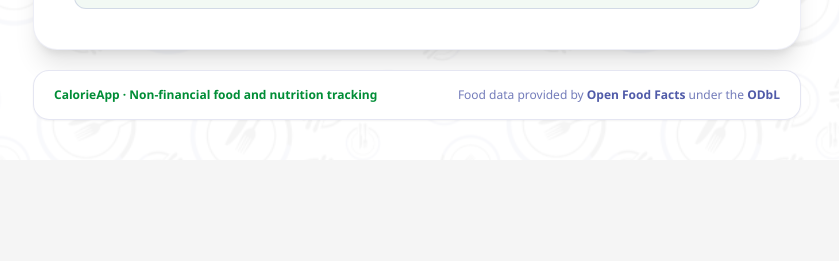
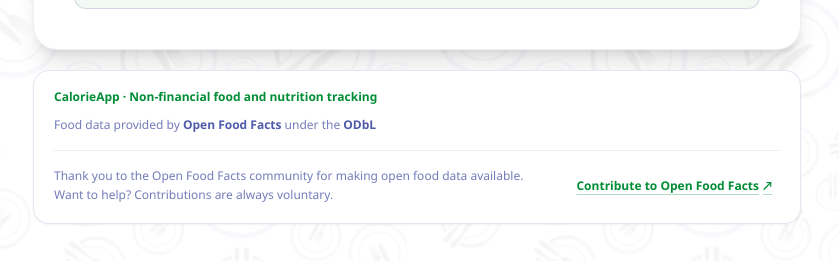
Before and after one commit to CalorieToken/CalorieApp, a Next.js app in the folder frontend/: page / in a window 1280 px wide. Shown: the part 882-1143 px from the top of the page, without its empty margins (223-1062 px from the left). Before the commit the page ends 1042 px from the top, so only its background shows below. Built offline with nearby package versions, Linux system fonts and the light colour scheme; no server answers.

Commit message:
Clarify logout wording and thank Open Food Facts contributors

```diff
--- a/frontend/app/page.tsx
+++ b/frontend/app/page.tsx
@@ -43,7 +43,7 @@
       </div>
 
       <footer
-        className="mx-auto mt-5 flex w-full max-w-3xl flex-col gap-2 rounded-2xl border border-brand-secondary/15 bg-white/95 px-5 py-4 text-xs text-brand-secondary/80 shadow-sm sm:flex-row sm:items-center sm:justify-between"
+        className="mx-auto mt-5 flex w-full max-w-3xl flex-col gap-2 rounded-2xl border border-brand-secondary/15 bg-white/95 px-5 py-4 text-xs leading-relaxed text-brand-secondary/80 shadow-sm"
         aria-label="Product scope and data attribution"
       >
         <p className="font-semibold text-brand-primary">
@@ -69,6 +69,20 @@
             ODbL
           </a>
         </p>
+        <div className="mt-2 flex flex-col gap-2 border-t border-brand-secondary/10 pt-3 sm:flex-row sm:items-center sm:justify-between sm:gap-5">
+          <p>
+            Thank you to the Open Food Facts community for making open food data
+            available. Want to help? Contributions are always voluntary.
+          </p>
+          <a
+            href="https://connect.openfoodfacts.org/join-the-contributor-skill-pool-open-food-facts"
+            target="_blank"
+            rel="noopener noreferrer"
+            className="inline-flex min-h-11 shrink-0 items-center gap-1 self-start rounded-lg px-2 py-2 font-semibold text-brand-primary underline decoration-brand-primary/30 underline-offset-4 transition hover:decoration-brand-primary focus-visible:outline-none focus-visible:ring-2 focus-visible:ring-brand-primary sm:self-auto"
+          >
+            Contribute to Open Food Facts <span aria-hidden="true">↗</span>
+          </a>
+        </div>
       </footer>
     </main>
   );
--- a/frontend/components/XamanLoginPanel.tsx
+++ b/frontend/components/XamanLoginPanel.tsx
@@ -1615,8 +1615,8 @@
               </p>
               <p className="mt-0.5 text-xs leading-relaxed text-brand-secondary/75">
                 {loginSurfaceMode === "embedded"
-                  ? "One button safely ends both sessions."
-                  : "Sign out on this device when you’re finished."}
+                  ? "Log out of CalorieToken.net and CalorieApp on this device."
+                  : "Log out on this device when you’re finished."}
               </p>
             </div>
             <button
@@ -1625,11 +1625,7 @@
               disabled={isLoggingOut}
               className="inline-flex min-h-11 items-center justify-center rounded-full bg-brand-primary px-5 py-2.5 text-sm font-bold text-white shadow-sm transition hover:-translate-y-0.5 hover:opacity-90 hover:shadow-md disabled:cursor-not-allowed disabled:opacity-70"
             >
-              {isLoggingOut
-                ? "Signing out..."
-                : loginSurfaceMode === "embedded"
-                  ? "Sign out everywhere"
-                  : "Sign out"}
+              {isLoggingOut ? "Logging out..." : "Log out"}
             </button>
           </div>
 
```
